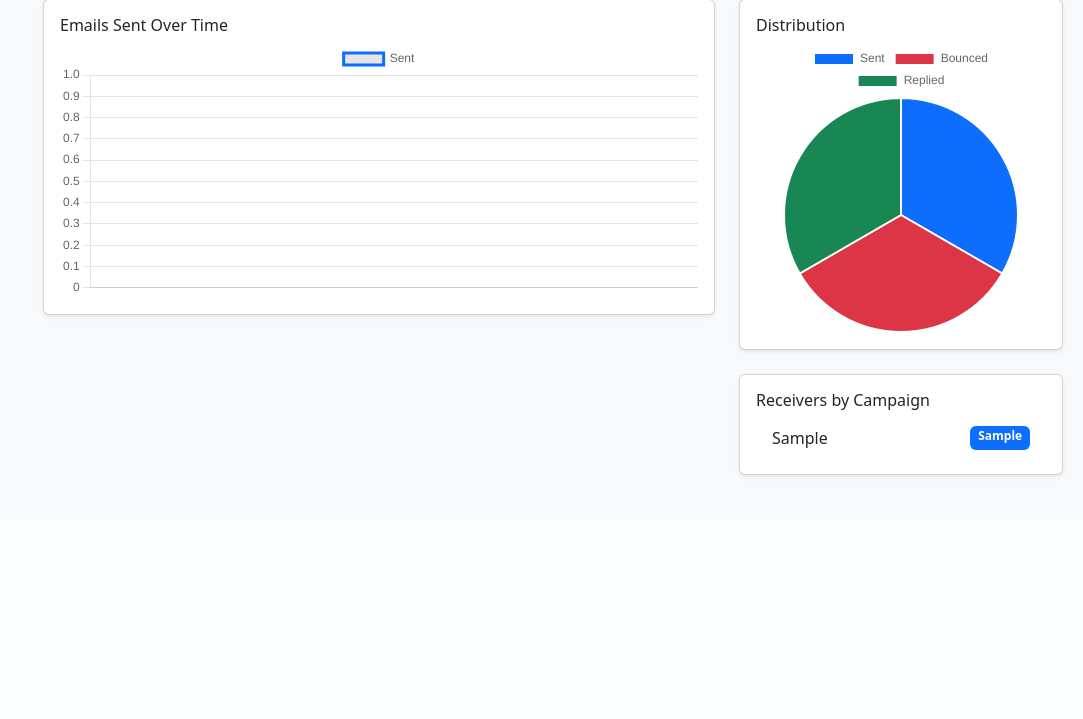
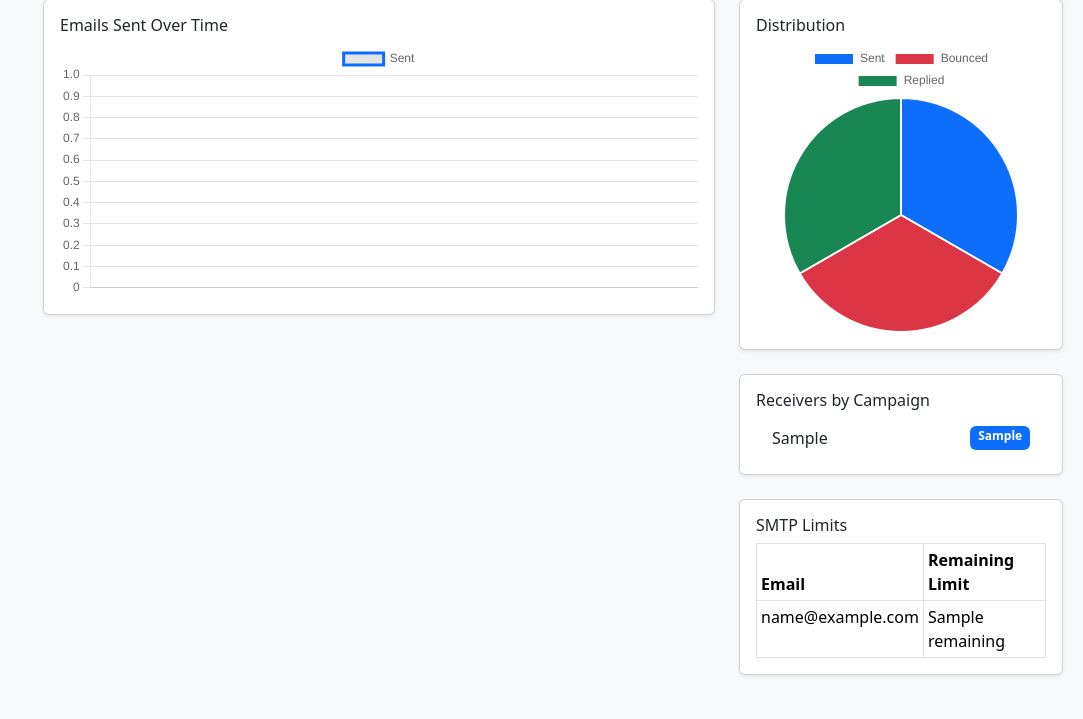
Before and after one commit to ademisler/cleanmailer, a Flask app: template web/templates/pages/dashboard.html in a window 1280 px wide. Shown: the part 354-1073 px from the top of the page, without its empty margins (197-1280 px from the left). Before the commit the page ends 831 px from the top, so only its background shows below. Run offline with Flask 3, Linux system fonts and the light colour scheme; the template is opened without the code that fills it: most values are stand-ins (such as "Sample title", 1, 10 or a date in 2020); parts of the project's set-up code (start-up, migrations or seed data) failed here and were passed over.

Commit message:
Show SMTP remaining limits

```diff
--- a/web/app.py
+++ b/web/app.py
@@ -1,6 +1,7 @@
 import os
 import re
 import shutil
+import json
 from datetime import datetime, timedelta
 import pandas as pd
 from functools import wraps
@@ -105,6 +106,8 @@ TRANSLATIONS = {
         "Cron job added": "Cron görevi eklendi",
         "Cron job removed": "Cron görevi kaldırıldı",
         "Job triggered": "Görev tetiklendi",
+        "SMTP Limits": "SMTP Limitleri",
+        "Remaining Limit": "Kalan Limit",
     }
 }
 
@@ -185,6 +188,44 @@ def load_dataframe(path: str) -> pd.DataFrame:
     return pd.DataFrame()
 
 
+def load_daily_counter(day: str | None = None) -> dict:
+    """Return counters for the given day (default today)."""
+    if day is None:
+        day = datetime.now().strftime("%Y-%m-%d")
+    counter_path = os.path.join(LOG_DIR, "daily_counter.json")
+    if not os.path.exists(counter_path):
+        return {}
+    try:
+        with open(counter_path, "r", encoding="utf-8") as f:
+            all_data = json.load(f)
+    except Exception:
+        return {}
+    return all_data.get(day, {})
+
+
+def get_smtp_limits() -> list[dict]:
+    """Return remaining daily quotas for each SMTP account."""
+    df = load_dataframe(SENDERS_PATH)
+    if df.empty:
+        return []
+    df.columns = df.columns.str.strip()
+    counters = load_daily_counter()
+    limits = []
+    for _, row in df.iterrows():
+        email = row.get("Mail")
+        limit = row.get("Günlük Limit")
+        if email is None or limit is None:
+            continue
+        try:
+            limit = int(limit)
+        except Exception:
+            continue
+        used = int(counters.get(email, 0))
+        remaining = max(limit - used, 0)
+        limits.append({"email": email, "remaining": remaining, "limit": limit})
+    return limits
+
+
 def list_cron_jobs():
     """Return list of cron job lines."""
     result = subprocess.run(["crontab", "-l"], capture_output=True, text=True)
@@ -247,6 +288,8 @@ def dashboard():
         if "campaign_id" in df_recv.columns:
             campaign_stats = df_recv["campaign_id"].value_counts().to_dict()
 
+    smtp_limits = get_smtp_limits()
+
     return render_template(
         "pages/dashboard.html",
         sent_count=sent_total,
@@ -255,6 +298,7 @@ def dashboard():
         line_data=per_day,
         range_opt=range_opt,
         campaign_stats=campaign_stats,
+        smtp_limits=smtp_limits,
     )
 
 
--- a/web/templates/pages/dashboard.html
+++ b/web/templates/pages/dashboard.html
@@ -68,6 +68,25 @@
       </div>
     </div>
     {% endif %}
+    {% if smtp_limits %}
+    <div class="card shadow-sm mt-4">
+      <div class="card-body">
+        <h6 class="card-title">{{ _('SMTP Limits') }}</h6>
+        <div class="table-responsive">
+          <table class="table table-sm table-bordered mb-0">
+            <thead>
+              <tr><th>Email</th><th>{{ _('Remaining Limit') }}</th></tr>
+            </thead>
+            <tbody>
+              {% for row in smtp_limits %}
+              <tr><td>{{ row.email }}</td><td>{{ row.remaining }}</td></tr>
+              {% endfor %}
+            </tbody>
+          </table>
+        </div>
+      </div>
+    </div>
+    {% endif %}
   </div>
 </div>
 {% endblock %}
```
